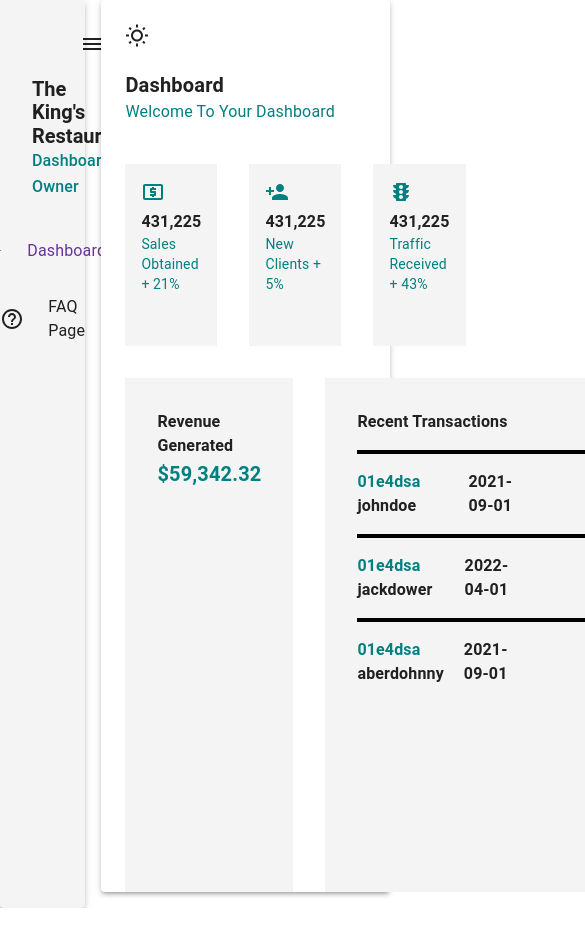
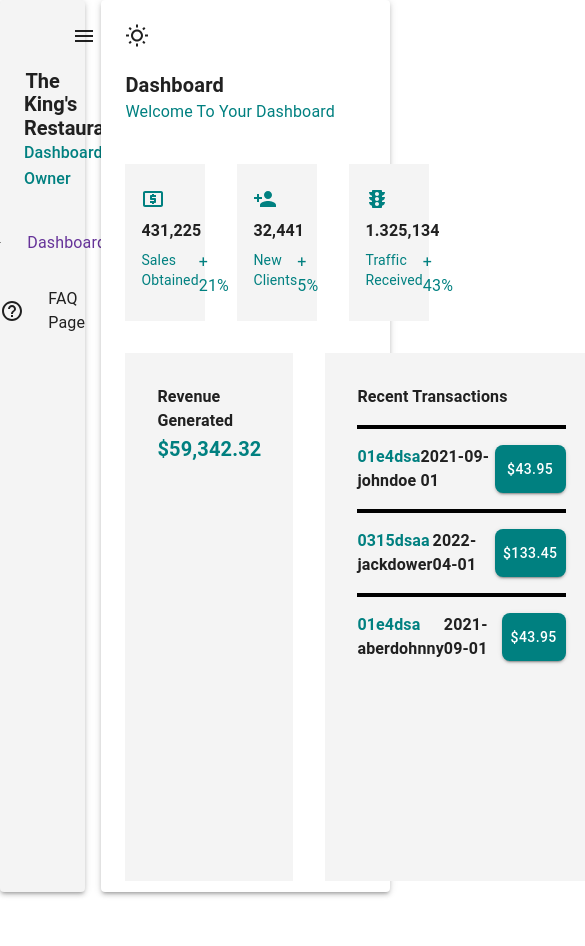
Before and after one commit to binaryballer33/block27A_sales_dashboard, a React (Vite) app: page / in a window 390 px wide. Shown: the top 946 px of the page, 585 px wide, since content can reach past the window. Before the commit the page ends 908 px from the top, so only its background shows below. Built offline with nearby package versions, Linux system fonts and the light colour scheme.

Commit message:
css tweaks to make page look more like screenshot and more responsive

```diff
--- a/src/components/MainContent/MainContent.jsx
+++ b/src/components/MainContent/MainContent.jsx
@@ -30,72 +30,82 @@ const MainContent = () => (
 
 			{/* The Dashboards Part 1 */}
 			<Box display="flex">
-				<Box height="150px" width="300px" sx={{ bgcolor: '#f4f4f4', padding: '1rem' }}>
+				<Box height="125px" width="20%" sx={{ bgcolor: '#f4f4f4', padding: '1rem', display: 'flex', flexDirection: "column", justifyContent: 'space-evenly' }}>
 					<LocalAtmIcon sx={{ color: 'teal'}} />
           <Typography sx={{ fontWeight: 'bold' }} variant="body1">431,225</Typography>
-          <Typography sx={{ color: 'teal' }} variant="body2">Sales Obtained + 21%</Typography>
+          <Box sx={{ display: 'flex', color: 'teal', }}>
+            <Typography sx={{ flexGrow: 1  }} variant="body2">Sales Obtained</Typography>
+            <Typography sx={{ paddingRight: '1rem' }}>+ 21%</Typography>
           </Box>
-				<Box height="150px" width="300px" sx={{ bgcolor: '#f4f4f4', padding: '1rem' }} marginLeft='2rem'>
+        </Box>
+				<Box height="125px" width="20%" sx={{ bgcolor: '#f4f4f4', padding: '1rem', display: 'flex', flexDirection: "column", justifyContent: 'space-evenly'  }} marginLeft='2rem'>
 					<PersonAddIcon sx={{ color: 'teal'}} />
-          <Typography sx={{ fontWeight: 'bold' }} variant="body1">431,225</Typography>
-          <Typography sx={{ color: 'teal' }} variant="body2">New Clients + 5%</Typography>
+          <Typography sx={{ fontWeight: 'bold' }} variant="body1">32,441</Typography>
+          <Box sx={{ display: 'flex', color: 'teal', }}>
+            <Typography sx={{ flexGrow: 1 }} variant="body2">New Clients</Typography>
+            <Typography sx={{ paddingRight: '1rem' }}>+ 5%</Typography>
           </Box>
-				<Box height="150px" width="300px" sx={{ bgcolor: '#f4f4f4', padding: '1rem' }} marginLeft='2rem'>
+        </Box>
+				<Box height="125px" width="20%" sx={{ bgcolor: '#f4f4f4', padding: '1rem', display: 'flex', flexDirection: "column", justifyContent: 'space-evenly'  }} marginLeft='2rem'>
 					<TrafficIcon sx={{ color: 'teal'}} />
-          <Typography sx={{ fontWeight: 'bold' }} variant="body1">431,225</Typography>
-          <Typography sx={{ color: 'teal' }} variant="body2">Traffic Received + 43%</Typography>
+          <Typography sx={{ fontWeight: 'bold' }} variant="body1">1.325,134</Typography>
+          <Box sx={{ display: 'flex', color: 'teal', }}>
+            <Typography sx={{ flexGrow: 1  }} variant="body2">Traffic Received</Typography>
+            <Typography sx={{ paddingRight: '1rem' }}>+ 43%</Typography>
+          </Box>
         </Box>
 			</Box>
 
       {/* The Dashboards Part 2 */}
-			<Box display="flex" marginTop="2rem">
+			<Box display="flex" marginTop="2rem" height="100%">
+
         {/* Revenue Generated */}
-        <Box bgcolor="#f4f4f4" height="450px" width="500px" padding="2rem"flexGrow={1}>
+        <Box bgcolor="#f4f4f4" height="55%" width="500px" padding="2rem"flexGrow={1}>
           <Typography variant="body1" fontWeight="bold">Revenue Generated</Typography>
           <Typography variant="h6" fontWeight="bold" color="teal">$59,342.32</Typography>
         </Box>
 
-        {/* Transactions */}
-        <Box marginLeft='2rem' bgcolor="#f4f4f4" padding="2rem" height="450px" width="350px">
+        {/* Recent Transactions */}
+        <Box marginLeft='2rem' bgcolor="#f4f4f4" padding="2rem" height="55%" width="350px">
           <Typography variant="body1" fontWeight="bold">Recent Transactions</Typography>
           <Divider sx={{ marginTop: '1rem', marginBottom: '1rem',  color: 'black', border: "2px solid black" }} />
 
           {/*Transaction # 1  */}
-          <Box display='flex' marginTop="1rem">
+          <Box display='flex' marginTop="1rem" justifyContent="space-between">
             <Box>
               <Typography variant="body1" fontWeight="bold" color="teal">01e4dsa</Typography>
               <Typography variant="body1" fontWeight="bold"> johndoe</Typography>
             </Box>
-            <Box marginLeft="3rem">
+            <Box>
               <Typography variant="body1" fontWeight="bold">2021-09-01</Typography>
             </Box>
-            <Button variant="contained" sx={{ marginLeft: '4.5rem', color: 'white', backgroundColor: 'teal', borderRadius: '.5rem' }}>$43.95</Button>
+            <Button variant="contained" sx={{ marginLeft: '', color: 'white', backgroundColor: 'teal', borderRadius: '.5rem' }}>$43.95</Button>
           </Box>
           <Divider sx={{ marginTop: '1rem', marginBottom: '1rem',  color: 'black', border: "2px solid black" }} />
 
           {/*Transaction # 2  */}
-          <Box display='flex' marginTop="1rem">
+          <Box display='flex' marginTop="1rem" justifyContent="space-between">
             <Box>
-              <Typography variant="body1" fontWeight="bold" color="teal">01e4dsa</Typography>
+              <Typography variant="body1" fontWeight="bold" color="teal">0315dsaa</Typography>
               <Typography variant="body1" fontWeight="bold">jackdower</Typography>
             </Box>
-            <Box marginLeft="2rem">
+            <Box>
               <Typography variant="body1" fontWeight="bold">2022-04-01</Typography>
             </Box>
-            <Button variant="contained" sx={{ marginLeft: '4.25rem', color: 'white', backgroundColor: 'teal', borderRadius: '.5rem' }}>$133.45</Button>
+            <Button variant="contained" sx={{ marginLeft: '', color: 'white', backgroundColor: 'teal', borderRadius: '.5rem' }}>$133.45</Button>
           </Box>
           <Divider sx={{ marginTop: '1rem', marginBottom: '1rem',  color: 'black', border: "2px solid black" }} />
 
           {/*Transaction # 3  */}
-          <Box display='flex' marginTop="1rem">
+          <Box display='flex' marginTop="1rem" justifyContent="space-between">
             <Box>
               <Typography variant="body1" fontWeight="bold" color="teal">01e4dsa</Typography>
               <Typography variant="body1" fontWeight="bold">aberdohnny</Typography>
             </Box>
-            <Box marginLeft="1.25rem">
+            <Box>
               <Typography variant="body1" fontWeight="bold">2021-09-01</Typography>
             </Box>
-            <Button variant="contained" sx={{ marginLeft: '4.5rem', color: 'white', backgroundColor: 'teal', borderRadius: '.5rem' }}>$43.95</Button>
+            <Button variant="contained" sx={{ marginLeft: '', color: 'white', backgroundColor: 'teal', borderRadius: '.5rem' }}>$43.95</Button>
           </Box>
       </Box>
     </Box>
--- a/src/components/SideBar/SideBar.jsx
+++ b/src/components/SideBar/SideBar.jsx
@@ -4,7 +4,7 @@ import MenuIcon from "@mui/icons-material/Menu";
 
 const SideBar = () => (
 	<Grid item xs={3}>
-		<Paper elevation={3} sx={{ height: "100vh", padding: '2rem', bgcolor: '#f4f4f4'}}>
+		<Paper elevation={3} sx={{ height: "100vh", padding: '1.5rem', bgcolor: '#f4f4f4'}}>
 			<MenuIcon sx={{ marginBottom: '1rem', paddingLeft: '3rem' }}/>
 			<Typography sx={{ textAlign: 'center', fontWeight: 'bold', fontSize: { xs: '1.25rem', md: '2.25rem', lg: '3rem' } }} variant="h3">The King's Restaurant</Typography>
 			<Typography sx={{ textAlign: 'center', color: 'teal', marginBottom: '2.5rem', fontSize: { xs: '1rem', md: '1.25rem' } }} variant="h6">Dashboard Owner</Typography>
```
Lines whose indentation alone changed are shown as unchanged.
